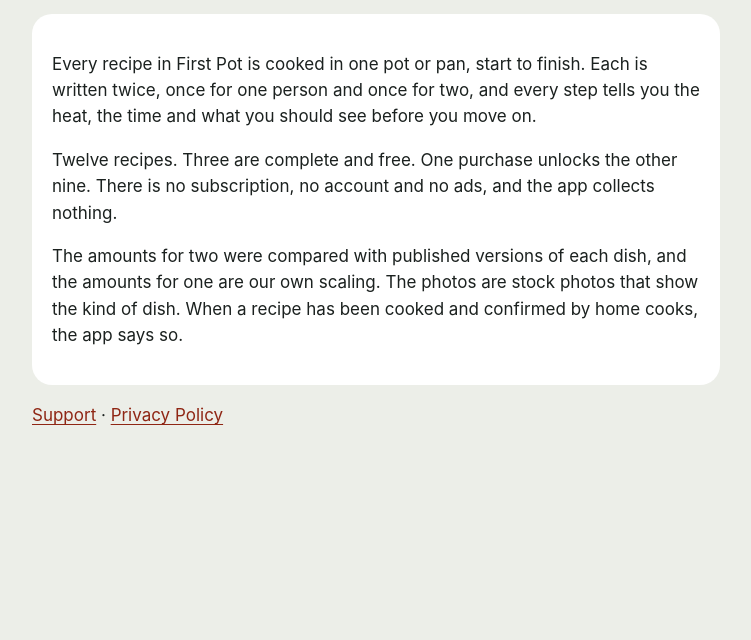
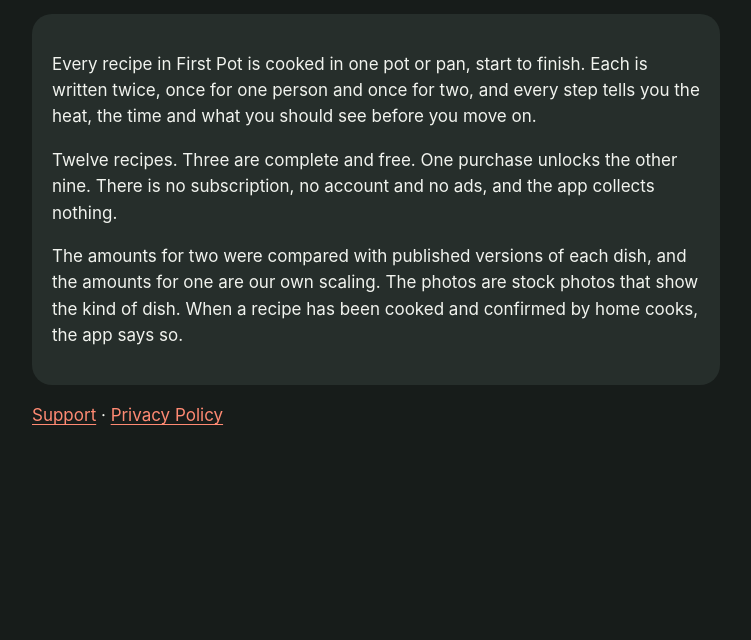
Before and after one commit to amgarcia2235/firstpot-site, a plain HTML site: page index.html in a window 1280 px wide. Shown: the part 160-800 px from the top of the page, without its empty margins (264-1015 px from the left). Drawn offline with Linux system fonts and the light colour scheme.

Commit message:
Match the app's cast-iron look
Co-Authored-By: Claude Fable 5.2 <noreply@anthropic.com>

```diff
--- a/style.css
+++ b/style.css
@@ -1,5 +1,4 @@
-:root { --bg: #eceee8; --fg: #1b211f; --muted: #56605c; --card: #fff; --link: #8f2614; }
-@media (prefers-color-scheme: dark) { :root { --bg: #1a201e; --fg: #f1f3ee; --muted: #a9b2ad; --card: #262e2b; --link: #ee8b6b; } }
+:root { color-scheme: dark; --bg: #171c1a; --fg: #f1f3ee; --muted: #a9b2ad; --card: #262e2b; --link: #ff8a73; }
 * { box-sizing: border-box; }
 body { margin: 0; background: var(--bg); color: var(--fg); font: 17px/1.55 -apple-system, BlinkMacSystemFont, "Segoe UI", Roboto, sans-serif; }
 main { max-width: 720px; margin: 0 auto; padding: 48px 16px 64px; }
```
